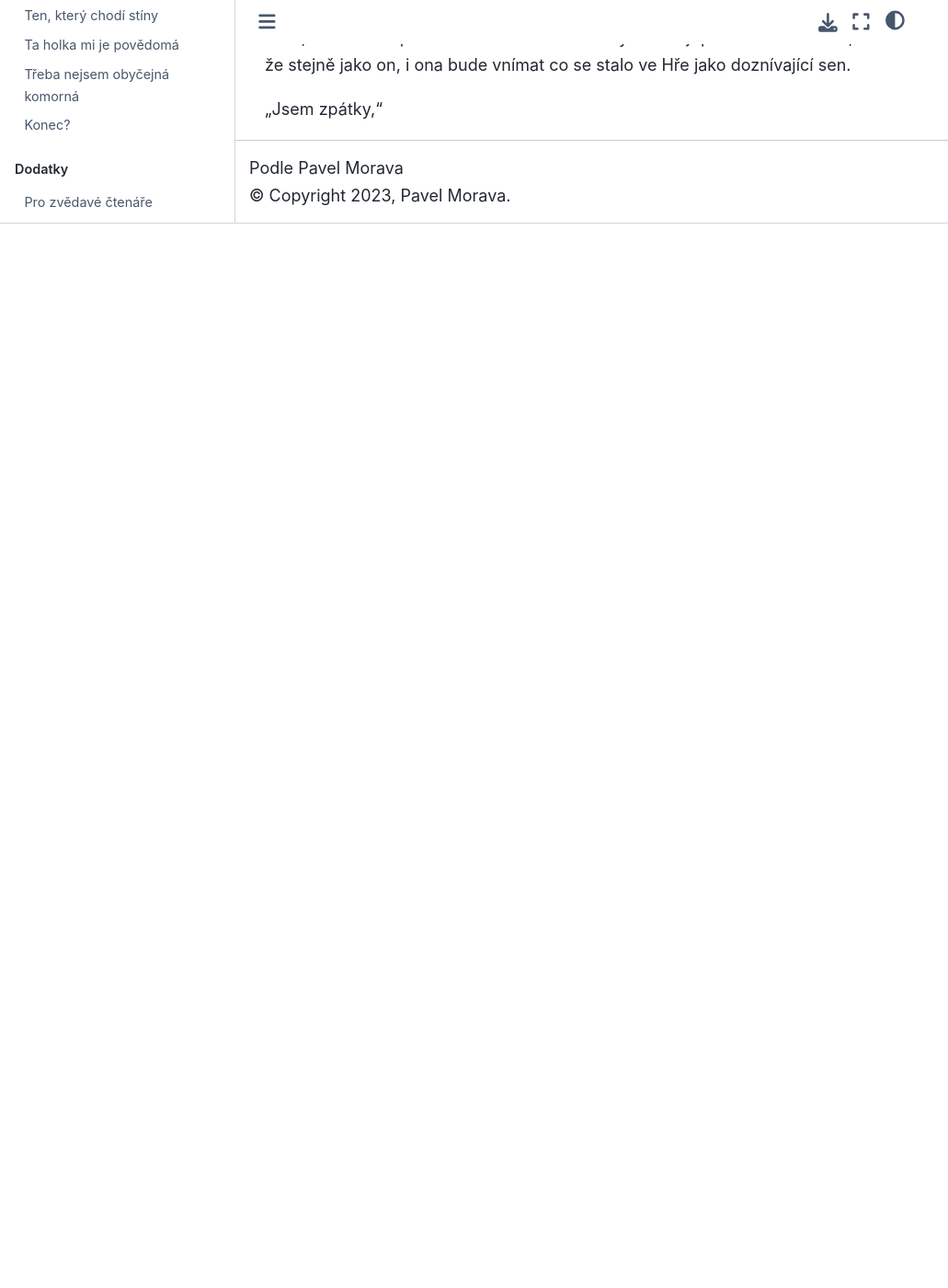
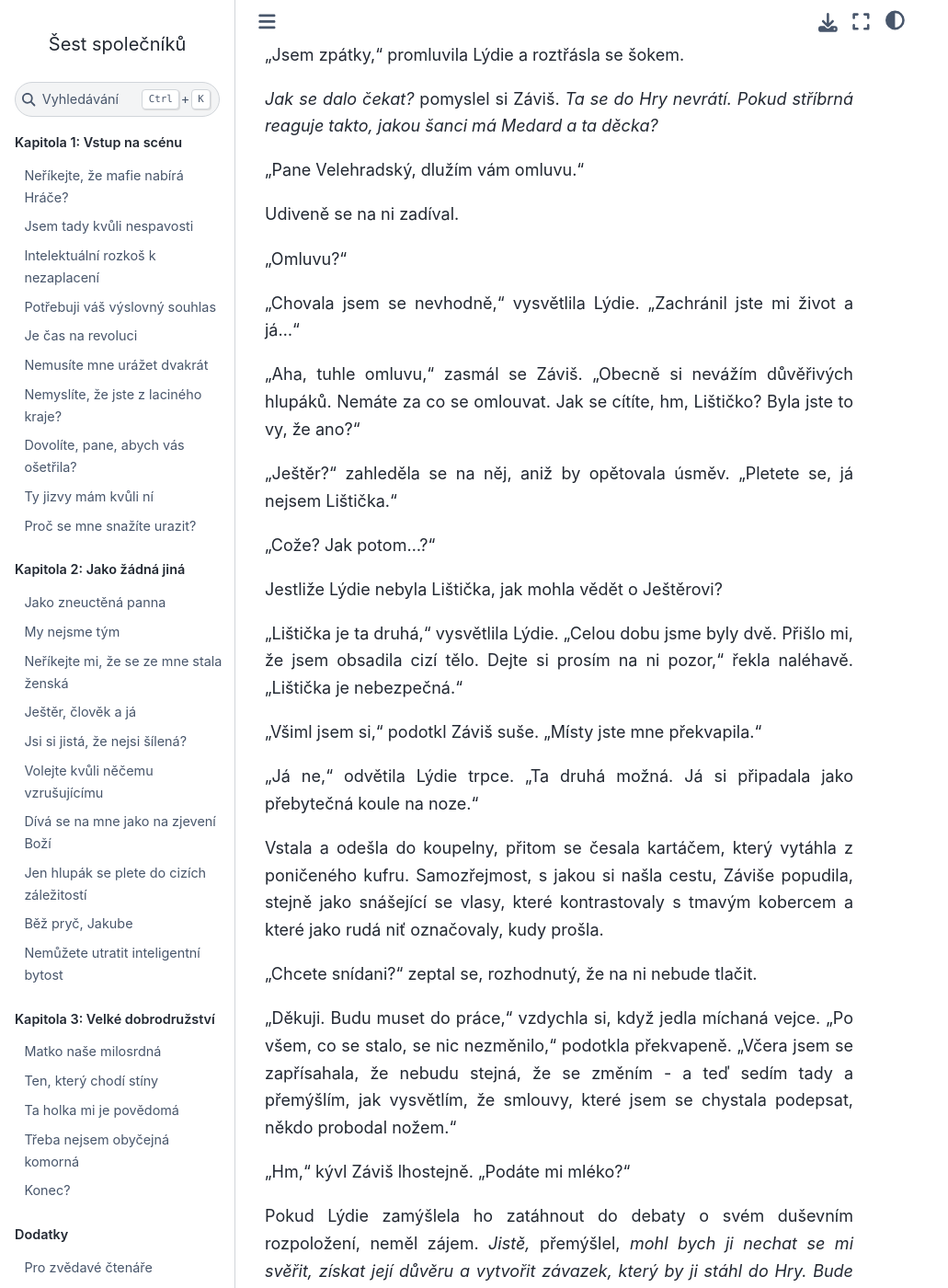
Before and after one commit to hanpari/sest-spolecniku, a Sphinx documentation site: the page built from source/sest_spolecniku/003-velke-dobrodruzstvi/05.md, in a window 1280 px wide and 1400 px high, scrolled down 4076 px. Shown: the whole window at 92% size, without its empty margins (0-1031 px from the left). Built offline with Sphinx 7.4.7 and the Sphinx Book theme 1.1.4, drawn with Linux system fonts in a browser that asks for light colours; before the commit the page ends 4319 px from its top, so only the background shows below that; some of the changed text lies outside the part shown.

Commit message:
Sipkova Ruzenka

```diff
--- a/source/sest_spolecniku/003-velke-dobrodruzstvi/05.md
+++ b/source/sest_spolecniku/003-velke-dobrodruzstvi/05.md
@@ -40,7 +40,7 @@
 
 "Mamut větší než třípatrový dům," odtušil Záviš a pokračoval v myšlenkách, ke kterým měla přístup pouze malá víla.
 
-Stále ještě v něm doznívalo chvění země, se kterým se k nim ten *megatvor* blížil. I když byl na kilometry daleko, ohromoval svou přítomností, jako zemětřesení, které zesiluje a zesiluje a trhá půdu pod nohama.
+Stále ještě v něm doznívalo chvění země, se kterým se k nim ten *megatvor* blížil. I když byl na kilometry daleko, ohromoval svou přítomností - jako zemětřesení, které zesiluje a zesiluje a trhá půdu pod nohama.
 
 Bylo složité odolat naléhavému nutkání všeho nechat a vydat se na útěk. Ale i tak si matně vybavoval, jak probíhali létající lodí, vrávorali po rozbitém skle a házeli do vaků a kapes vše, co mohlo mít nějakou cenu.
 
@@ -84,8 +84,81 @@
 
 "Odpojení NT-vysílače vám může uvařit mozek, pane," dodal Stínošlápek snaživě.
 
-"Pochybuju, že bychom poznali rozdíl," usekla ho malá víla. "Ty se starej o svého majitele. Tvé Šípkové Růžence vypršel čas."
+"Pochybuju, že bychom poznali rozdíl," usekla ho malá víla. "Ty se starej o svého majitele. Šípkové Růžence vypršel čas."
 
-A opravdu, Lýdie se probouzela a se zmateným výrazem se rozhlížela po okolí, zatímco si protahovala ztuhlé končetiny. Záviš ji pozoroval a doufal, že stejně jako on, i ona bude vnímat co se stalo ve Hře jako doznívající sen.
+A opravdu, Lýdie se probouzela a se zmateným výrazem se rozhlížela po okolí, zatímco si protahovala ztuhlé končetiny. Záviš ji pozoroval a doufal, že stejně jako on, i ona bude vnímat, co se stalo ve Hře, jako doznívající sen.
 
-"Jsem zpátky,"
+"Jsem zpátky," promluvila Lýdie a roztřásla se šokem.
+
+*Jak se dalo čekat?* pomyslel si Záviš. *Ta se do Hry nevrátí. Pokud stříbrná reaguje takto, jakou šanci má Medard a ta děcka?*
+
+"Pane Velehradský, dlužím vám omluvu."
+
+Udiveně se na ni zadíval.
+
+"Omluvu?"
+
+"Chovala jsem se nevhodně," vysvětlila Lýdie. "Zachránil jste mi život a já..."
+
+"Aha, tuhle omluvu," zasmál se Záviš. "Obecně si nevážím důvěřivých hlupáků. Nemáte za co se omlouvat. Jak se cítíte, hm, Lištičko? Byla jste to vy, že ano?"
+
+"Ještěr?" zahleděla se na něj, aniž by opětovala úsměv. "Pletete se, já nejsem Lištička."
+
+"Cože? Jak potom...?"
+
+Jestliže Lýdie nebyla Lištička, jak mohla vědět o Ještěrovi?
+
+"Lištička je ta druhá," vysvětlila Lýdie. "Celou dobu jsme byly dvě. Přišlo mi, že jsem obsadila cizí tělo. Dejte si prosím na ni pozor," řekla naléhavě. "Lištička je nebezpečná."
+
+"Všiml jsem si," podotkl Záviš suše. "Místy jste mne překvapila."
+
+"Já ne," odvětila Lýdie trpce. "Ta druhá možná. Já si připadala jako přebytečná koule na noze."
+
+Vstala a odešla do koupelny, přitom se česala kartáčem, který vytáhla z poničeného kufru. Samozřejmost, s jakou si našla cestu, Záviše popudila, stejně jako snášející se vlasy, které kontrastovaly s tmavým kobercem a které jako rudá niť označovaly, kudy prošla.
+
+"Chcete snídani?" zeptal se, rozhodnutý, že na ni nebude tlačit.
+
+"Děkuji. Budu muset do práce," vzdychla si, když jedla míchaná vejce. "Po všem, co se stalo, se nic nezměnilo," podotkla překvapeně. "Včera jsem se zapřísahala, že nebudu stejná, že se změním - a teď sedím tady a přemýšlím, jak vysvětlím, že smlouvy, které jsem se chystala podepsat, někdo probodal nožem."
+
+"Hm," kývl Záviš lhostejně. "Podáte mi mléko?"
+
+Pokud Lýdie zamýšlela ho zatáhnout do debaty o svém duševním rozpoložení, neměl zájem. *Jistě,* přemýšlel, *mohl bych ji nechat se mi svěřit, získat její důvěru a vytvořit závazek, který by ji stáhl do Hry. Bude ale lepší, když se rozejdeme jako dva cizinci. Alespoň nebudu mít tolik vlasů na podlaze.*
+
+Samotného ho překvapovalo, jak ho rozčilují nenápadné stopy její přítomnosti. Ve vzduchu cítil parfém, na který nebyl zvyklý; dokonce i sklenice (tři sklenice!) dokázala přeskládat v pořadí, které ho vyvádělo z míry.
+
+Lýdie ho sledovala, v liščích očích záblesky pobavení smíchané s úzkostí: "Co se chystám říct, nebude snadné," ozvala se náhle. "Omlouvám se, ale myslíte, že bych mohla u vás několik dnů přespat?"
+
+"Cože? Proč?"
+
+"Nikdy jsem si nepředstavovala, že muž, kterému tohle nabídnu, bude reagovat takto," podotkla s podrážděným úsměvem.
+
+"Nejsem zvyklý na cizí přítomnost," vysvětlil Záviš. *Proč se zeptala?* přemýšlel zmateně. *Umí číst řeč těla a musí chápat, jak málo o ni stojím.*
+
+"Prosím," povzdychla. "Pokud jde o tajemství **Asfaltové-Cestovní**, jsou všechna vaše."
+
+"Dobrý pokus," ušklíbl se, "ale nemyslím, že jste připravená zradit rodinnou firmu, i kdybych o ni stál. Nenamáhejte se. Můžete tady zůstat bez podmínek."
+
+Tentokrát byla řada na ni, aby byla překvapená.
+
+"Cože? Proč?" zeptala se a dodala podezřívavě. "Ošíváte se, sotva se na mne podíváte."
+
+Možná očekávala vyjednávání, přemlouvání, pravděpodobně i vydírání, ať už šlo o tajemství otcovy korporace nebo její spoluúčast na Hře.
+"Děsí mne, že nemáte žádné podmínky," přiznala nakonec a dodala přemýšlivě: "Pokud vám nejde o otcovu korporaci, pak mne chcete ve Hře. Nebo," zajíkla se a začervenala se, "prostě chcete mne?"
+
+"Chtít vás?"
+
+Pokud Lýdie takovou možnost vyslovila, co to znamenalo? *Pohledná mladá žena,* přemítal Záviš napůl vážně, *postava jako ze žurnálu, dokonalá pleť,  vynikající fyzická kondice, rozvinutá inteligence, přiměřeně nedůvěřivá s atraktivním rodinným zázemím. Ideální manželka pro stříbronose jako já. Hodíme se k sobě věkem, postavou, možná i charakterem.*
+
+Vzhledem ke své minulosti nevěřil, že by potkal romantickou známost - a kdyby ji potkal, udělal by všechno proto, aby se jí vyhnul. Lýdie ho jako žena přitahovala, ale ne jako tajemná Gabriela, jejíž přítomnost ho pozoruhodným způsobem rozechvívala.
+
+"Vaše přítomnost mi překáží," přiznal - a koutkem oka zahlédla, jak malá víla, která spolu se Stínošlápkem pozorně sledovala jejich debatu, si klepe na čelo. "Ale jde o osobní nepohodlí, které dokážu překonat."
+
+Malá víla vyprskla smíchy a ukázala mu vztyčený palec. Lýdie, zřejmě na vážkách, jak reagovat, se rozhodla ji napodobit.
+
+"Děkuji, Záviši," oslovila ho nesměle poprvém křestním jménem.
+
+V té chvíli se rozezněl zvonek nade dveřmi. Záviš zamračeně poručil malé víle, aby se napojila na venkovní kameru.
+
+"Čekáš návštěvu?" zeptala se Lýdie.
+
+"Nikdy!" odpověděl, vyvedený z míry, jak hladce přešla na tykání. "Nikdy nečekám návštěvy."
```
Also changed, not shown: other parts of source/sest_spolecniku/003-velke-dobrodruzstvi/05.md (+5 -5 lines).
